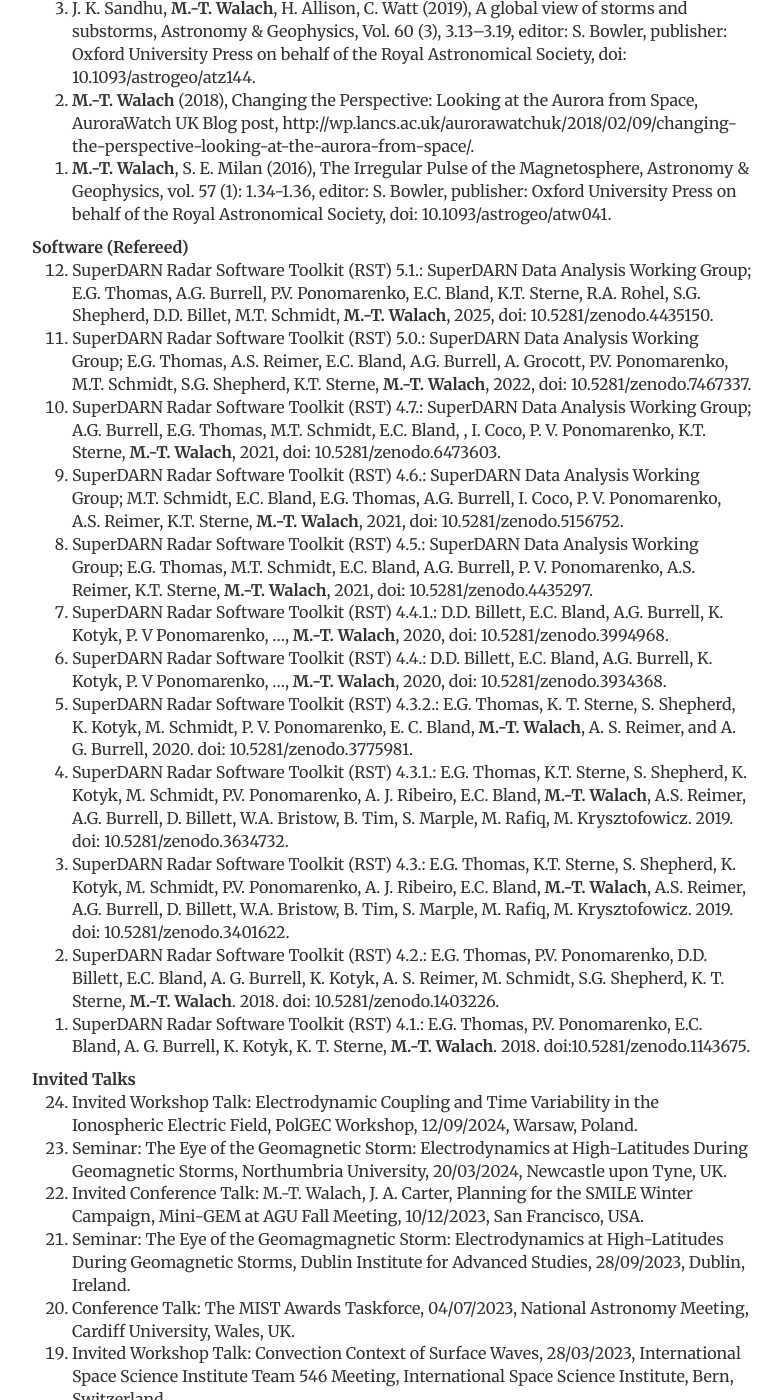
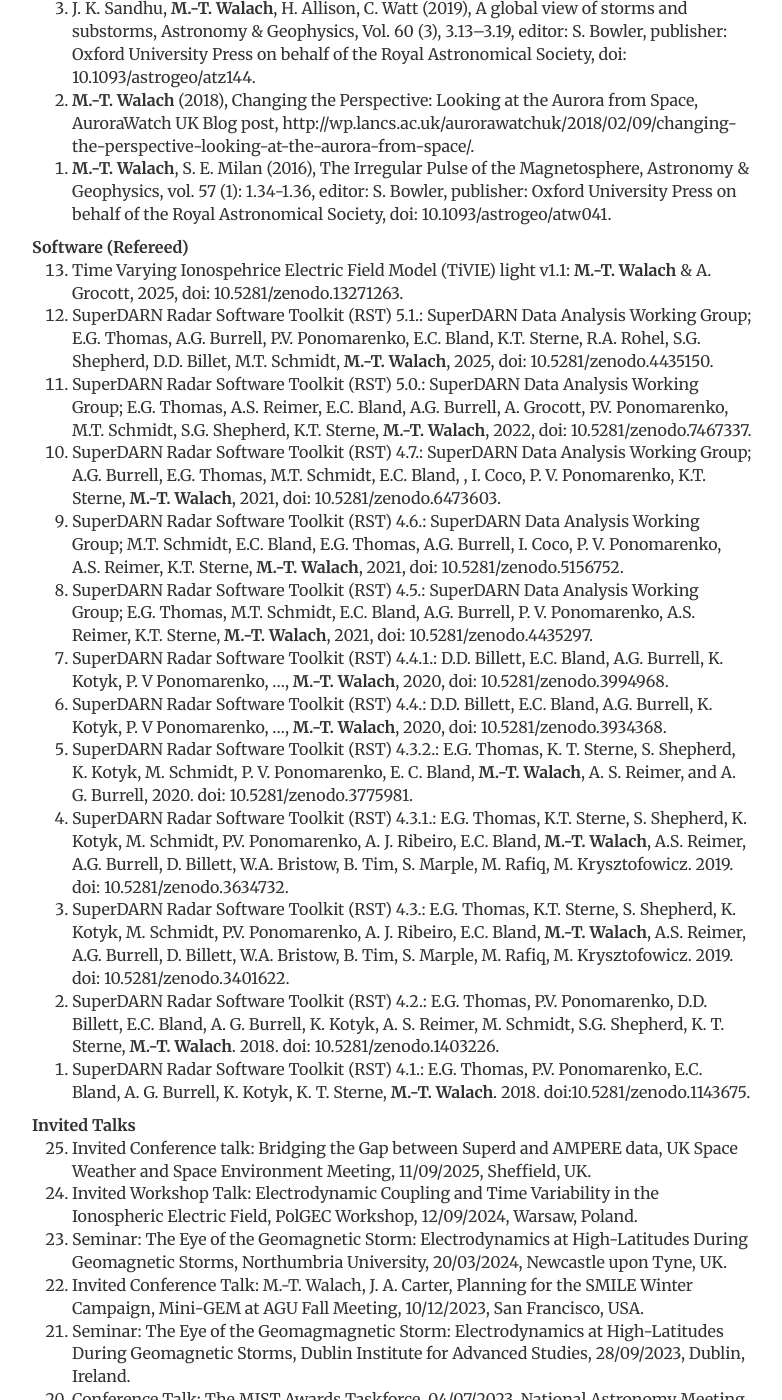
Before and after one commit to mtwalach/mtwalach.github.io, a Jekyll site: the page built from publications/index.html, in a window 1280 px wide and 1400 px high, scrolled down 4109 px. Shown: the whole window, without its empty margins (248-1030 px from the left). Built offline with Jekyll 4.4.1, drawn with Linux system fonts in a browser that asks for light colours; some of the changed text lies outside the part shown.

Commit message:
updated pubs

```diff
--- a/publications/index.html
+++ b/publications/index.html
@@ -8,9 +8,9 @@ notes: passive
 contact: passive
 description:   Maria-Theresia Walach // Space plasma physics & planetary science.
 ---
-<div class="Publications - last updated: 16th July 2025">
+<div class="Publications - last updated: 15th September 2025">
 	<!-- <a href="/files/Publication_list_Jun2023_MTW.pdf"target="_blank" class="btn btn-default pull-right" title="Download Publications as PDF">Download Publications as PDF - last updated: 19th June 2023</a> -->
-    <p>Last updated: 16th July 2025.</p>
+    <p>Last updated: 15th September 2025.</p>
     <h2>Publications and Presentations </h2>
     <strong>Scientific Publications (Refereed)</strong>
     <ol reversed>
@@ -71,6 +71,7 @@ description:   Maria-Theresia Walach // Space plasma physics & planetary science
     </ol>
     <strong>Software (Refereed)</strong>
     <ol reversed>
+      <li>Time Varying Ionospehrice Electric Field Model (TiVIE) light v1.1: <b>M.-T. Walach</b> & A. Grocott, 2025, doi: 10.5281/zenodo.13271263.</li>
       <li>SuperDARN Radar Software Toolkit (RST) 5.1.: SuperDARN Data Analysis Working Group; E.G. Thomas, A.G. Burrell, P.V. Ponomarenko, E.C. Bland, K.T. Sterne, R.A. Rohel, S.G. Shepherd, D.D. Billet, M.T. Schmidt, <b>M.-T. Walach</b>, 2025, doi: 10.5281/zenodo.4435150.</li>
       <li>SuperDARN Radar Software Toolkit (RST) 5.0.: SuperDARN Data Analysis Working Group; E.G. Thomas, A.S. Reimer, E.C. Bland, A.G. Burrell, A. Grocott, P.V. Ponomarenko, M.T. Schmidt, S.G. Shepherd, K.T. Sterne, <b>M.-T. Walach</b>, 2022, doi: 10.5281/zenodo.7467337.</li>
       <li>SuperDARN Radar Software Toolkit (RST) 4.7.: SuperDARN Data Analysis Working Group;   A.G. Burrell,  E.G. Thomas, M.T. Schmidt, E.C. Bland, , I. Coco, P. V. Ponomarenko, K.T. Sterne, <b>M.-T. Walach</b>, 2021, doi: 10.5281/zenodo.6473603.</li>
@@ -86,6 +87,7 @@ description:   Maria-Theresia Walach // Space plasma physics & planetary science
     </ol>
     <strong>Invited Talks</strong>
     <ol reversed>
+      <li>Invited Conference talk: Bridging the Gap between Superd and AMPERE data, UK Space Weather and Space Environment Meeting, 11/09/2025, Sheffield, UK.</li>
       <li>Invited Workshop Talk: Electrodynamic Coupling and Time Variability in the Ionospheric Electric Field, PolGEC Workshop, 12/09/2024, Warsaw, Poland.</li>
       <li>Seminar: The Eye of the Geomagnetic Storm: Electrodynamics at High-Latitudes During Geomagnetic Storms, Northumbria University, 20/03/2024, Newcastle upon Tyne, UK.</li>
       <li>Invited Conference Talk: M.-T. Walach, J. A. Carter, Planning for the SMILE Winter Campaign, Mini-GEM at AGU Fall Meeting, 10/12/2023, San Francisco, USA.</li>
```
